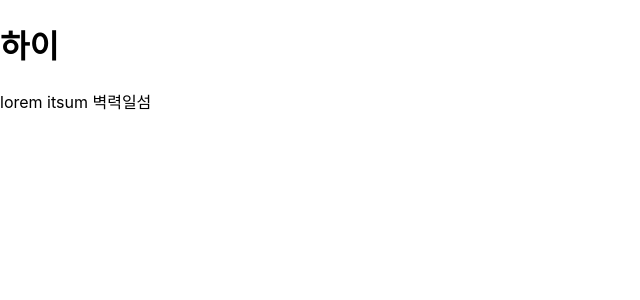
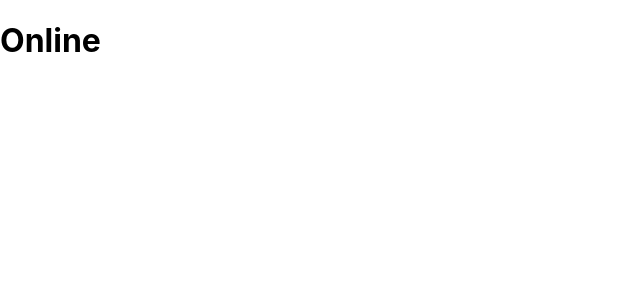
Before and after one commit to gbwlxhd97/react-hooks, a React (Create React App) app: page / in a window 1280 px wide. Shown: the top 300 px of the page, without its empty margins (0-640 px from the left). Built offline with nearby package versions, Linux system fonts and the light colour scheme.

Commit message:
chap 10 useNetwork

```diff
--- a/src/App.js
+++ b/src/App.js
@@ -1,30 +1,33 @@
 import React, { useState, useEffect, useRef } from "react";
 
-const useFadeIn = (duration = 1, delay = 0) => {
-  const element = useRef();
-
-  //해당 element 안에 나타나기 위해서 useEffect 사용
+const useNetwork = (onChange) => {
+  const [status, setStatus] = useState(navigator.onLine);
+  const handleChange = () => {
+    if (typeof onChange === "function") {
+      onChange(navigator.onLine);
+    }
+    setStatus(navigator.onLine);
+  };
   useEffect(() => {
-    if (typeof duration !== "number" || typeof delay !== "number") {
-      return;
-    }
-    if (element.current) {
-      const { current } = element;
-      current.style.opacity = 1;
-      current.style.transition = `opacity ${duration}s ease-in-out ${delay}s`;
-    }
-  }, [duration, delay]);
-
-  return { ref: element, style: { opacity: 0 } };
+    window.addEventListener("online", handleChange);
+    window.addEventListener("offline", handleChange);
+    return () => {
+      //Unmount 일때
+      window.removeEventListener("online", handleChange);
+      window.removeEventListener("offline", handleChange);
+    };
+  }, []);
+  return status;
 };
 
 const App = () => {
-  const fadeInH1 = useFadeIn(1, 2);
-  const fadeInP = useFadeIn(4, 4);
+  const handleNetworkChange = (online) => {
+    console.log(online ? "online!" : "offline!");
+  };
+  const onLine = useNetwork(handleNetworkChange);
   return (
     <div className="App">
-      <h1 {...fadeInH1}>하이</h1>
-      <p {...fadeInP}>lorem itsum 벽력일섬</p>
+      <h1>{onLine ? "Online" : "Offline"}</h1>
     </div>
   );
 };
```
Also changed, not shown: 1 other file (tests, documents, lock files or other folders).
